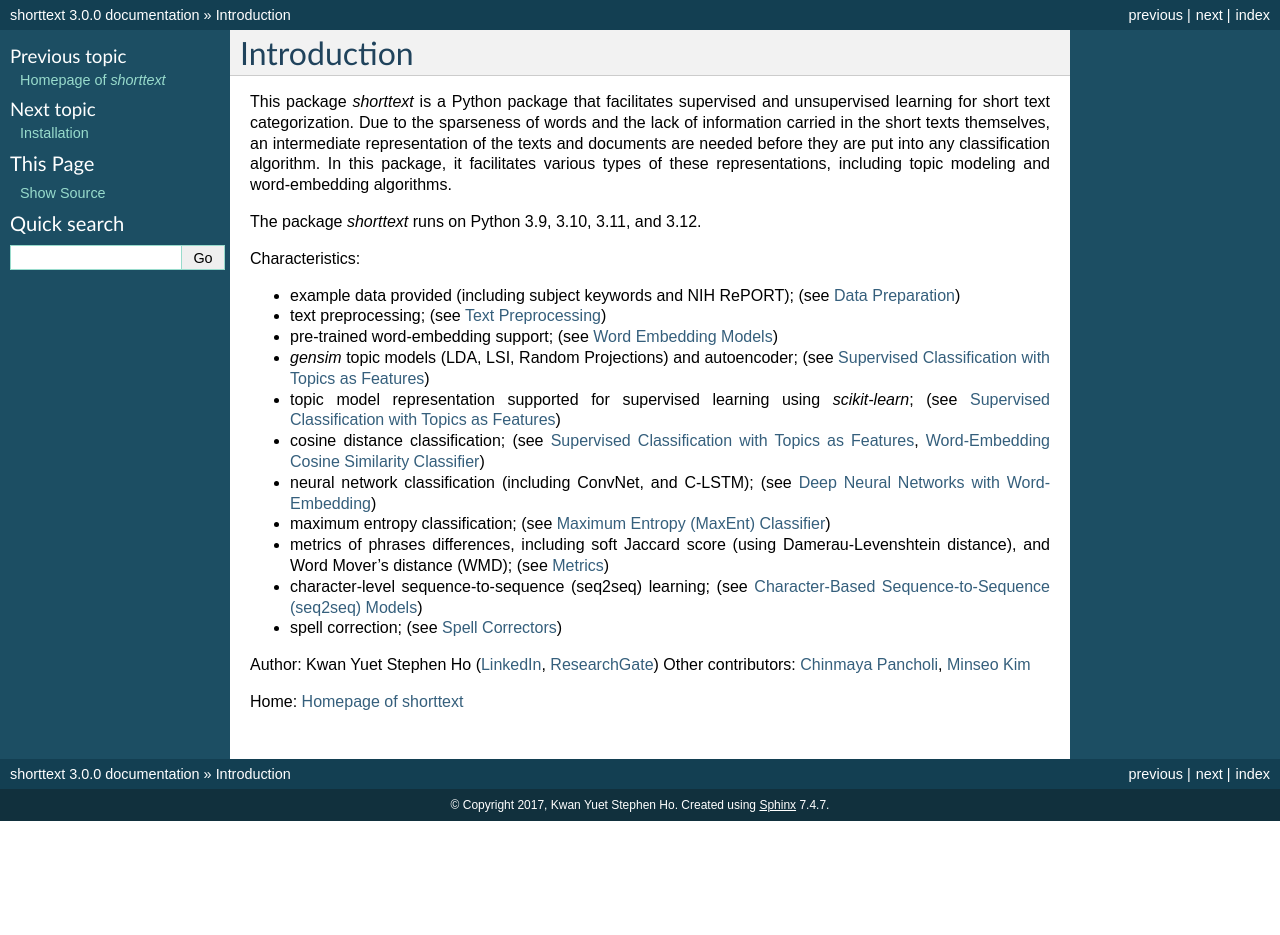
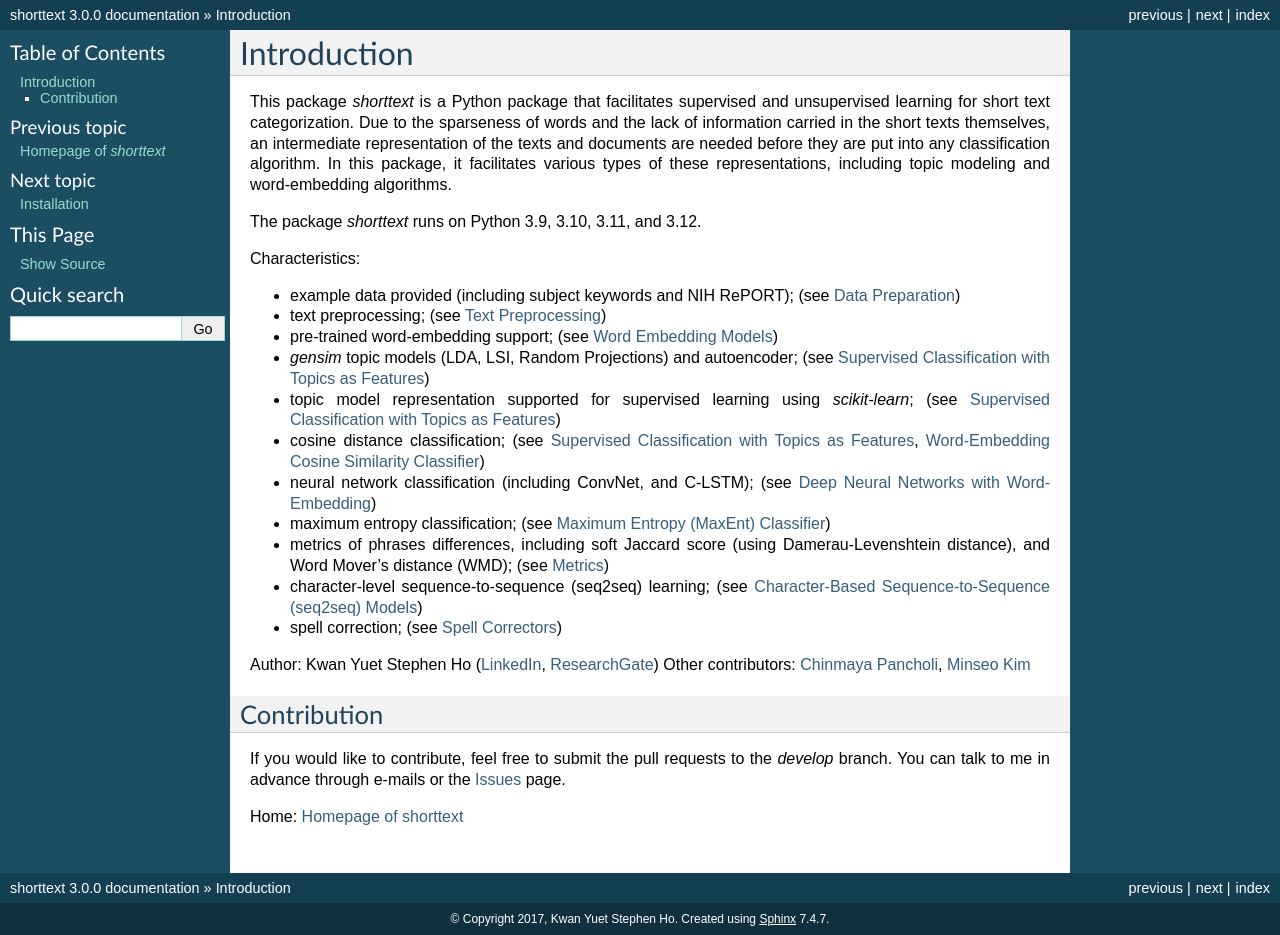
Before and after one commit to stephenhky/PyShortTextCategorization, a Sphinx documentation site: the page built from docs/intro.rst, in a window 1280 px wide. Built offline with Sphinx 7.4.7, drawn with Linux system fonts in a browser that asks for light colours; before the commit the page ends 900 px from its top, so only the background shows below that.

Commit message:
updated contributors notes

```diff
--- a/docs/intro.rst
+++ b/docs/intro.rst
@@ -27,6 +27,13 @@ Characteristics:
 Author: Kwan Yuet Stephen Ho (LinkedIn_, ResearchGate_)
 Other contributors: `Chinmaya Pancholi <https://www.linkedin.com/in/cpancholi>`_, `Minseo Kim <https://kmingseo.github.io/>`_
 
+Contribution
+------------
+
+If you would like to contribute, feel free to submit the pull requests to the `develop` branch.
+You can talk to me in advance through e-mails or the `Issues
+<https://github.com/stephenhky/PyShortTextCategorization/issues>`_ page.
+
 Home: :doc:`index`
 
 .. _LinkedIn: https://www.linkedin.com/in/kwan-yuet-ho-19882530
```
Also changed, not shown: README.md (+2 -2 lines).
